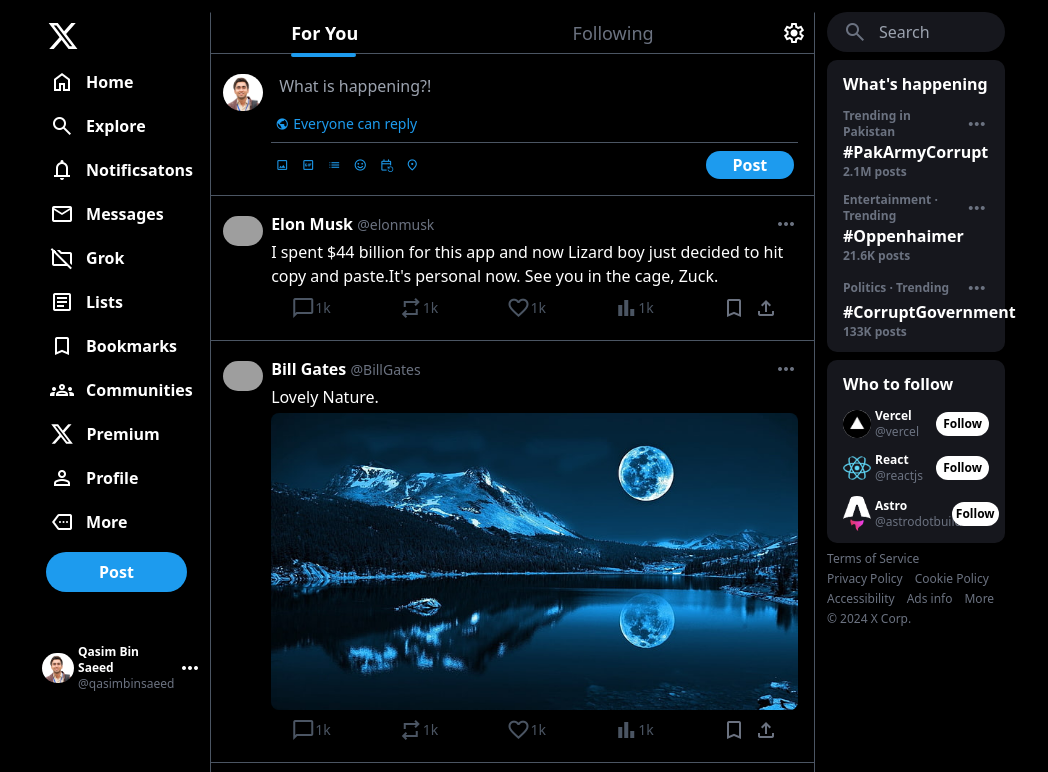
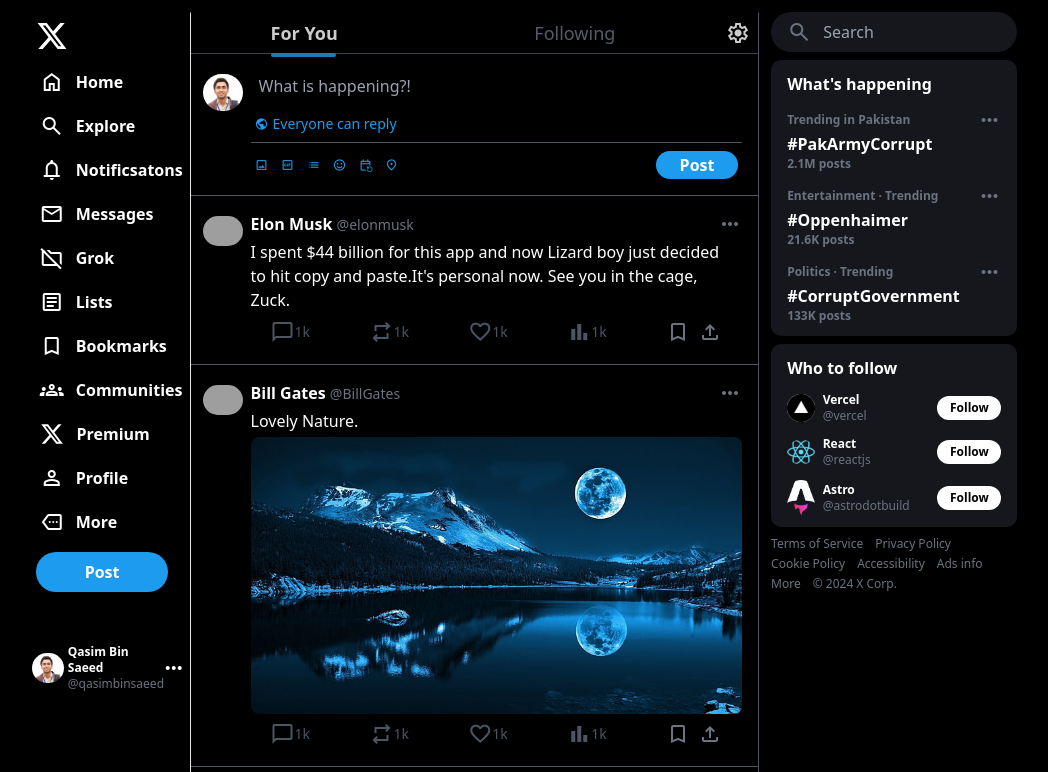
Before and after one commit to QasimBinSaeed1/Twitter-Clone-Tailwind-CSS, a website built with Vite: page index.html in a window 1280 px wide. Shown: the top 772 px of the page, without its empty margins (142-1190 px from the left). Built offline with nearby package versions, Linux system fonts and the light colour scheme; grey boxes are pictures that could not be loaded.

Commit message:
Rsopnsiveness Done

```diff
--- a/index.html
+++ b/index.html
@@ -90,8 +90,8 @@
                 </div>
             </div>
         </div>
-        <div class="middleContainer w-full border border-x-gray-600 border-y-black space-y-1 md:w-[120%]">
-            <div class="middleContainerTop sticky top-0">
+        <div class="middleContainer w-full border  border-y-black border-l-gray-60 border-r-gray-600 space-y-1 md:w-[120%] ">
+            <div class="middleContainerTop sticky top-0 backdrop-blur-3xl opacity-80">
                 <div class="flex items-center  text-lg">
                     <p class="w-[47%] pl-[45px] sm:pl-[85px] md:pl-[35px] lg:pl-[55px] xl:pl-[80px] font-bold cursor-pointer">For You</p>
                     <p class="w-[47%] pl-[45px] sm:pl-[85px] md:pl-[35px] lg:pl-[55px] xl:pl-[80px] text-gray-500 cursor-pointer">Following</p>
@@ -178,7 +178,7 @@
                             <span class="material-symbols-outlined text-gray-500 cursor-pointer">more_horiz</span>
                         </div>
                         <div class="postimg m-2 ml-0"> Lovely Nature.</div>
-                        <img class="rounded-lg cursor-pointer" src="follow-img\lake-blue-moonlight-moon-wallpaper-preview.jpg" alt="">
+                        <img class="rounded-lg cursor-pointer w-full object-cover" src="follow-img\lake-blue-moonlight-moon-wallpaper-preview.jpg" alt="">
                         <div class="icons flex justify-between mx-4 my-4 text-sm text-gray-600">
                             <div
                                 class="icon flex items-center justify-center hover:text-blue-500 hover:bg-gray-900 rounded-full p-1 cursor-pointer">
@@ -286,8 +286,8 @@
                 <hr class="border-gray-600 border-[0.5]">
             </div>
         </div>
-        <div class="rightContainer w-full hidden md:block md:w-[28%]">
-            <div class="rightContainerElement md:w-[85%] lg:w-[65%] xl:w-[55%] mx-3 flex flex-col gap-2 h-[100%]">
+        <div class="rightContainer w-full hidden md:block md:w-[28%] lg:w-[70%] xl:w-[80%]">
+            <div class="rightContainerElement md:w-[85%] lg:w-[75%] xl:w-[65%] mx-3 flex flex-col gap-2 h-[100%]">
                 <div class="search flex  bg-[#16171D] gap-3  p-2 px-4 rounded-full text-gray-500">
                     <span class="material-symbols-outlined">search</span>
                     <input class="bg-transparent focus:outline-none" type="text" placeholder="Search">
```
Also changed, not shown: src/output.css.
